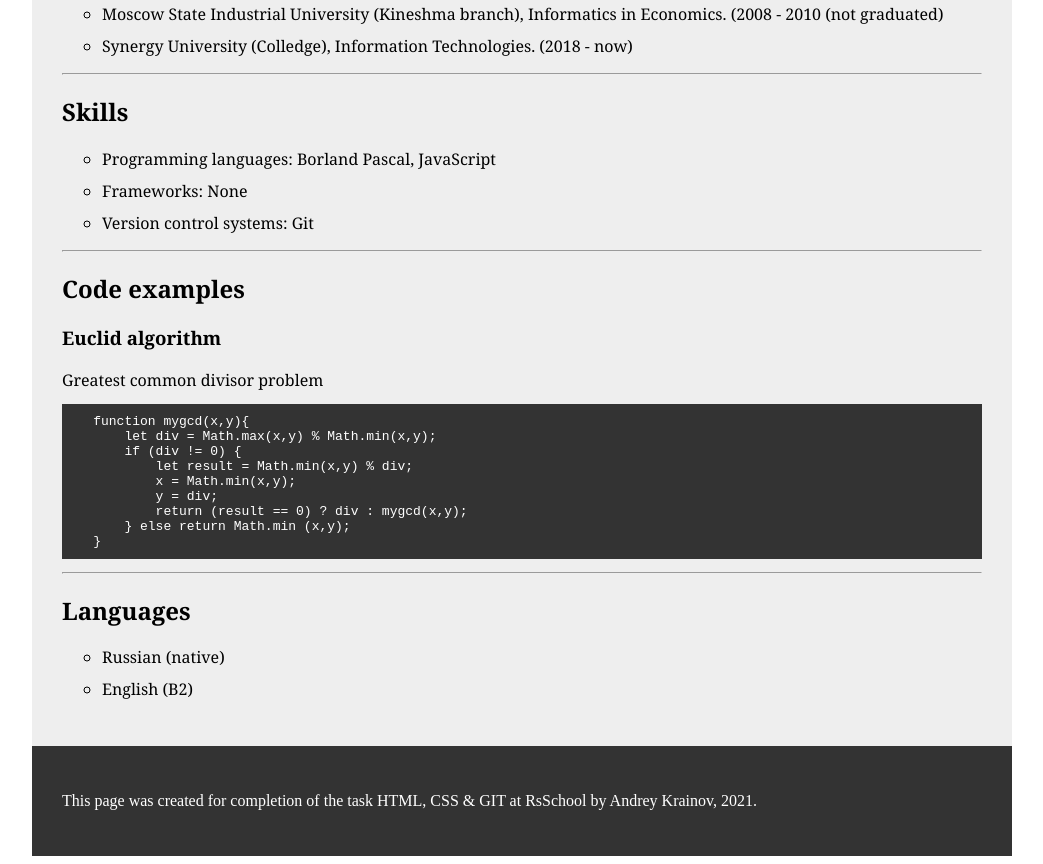
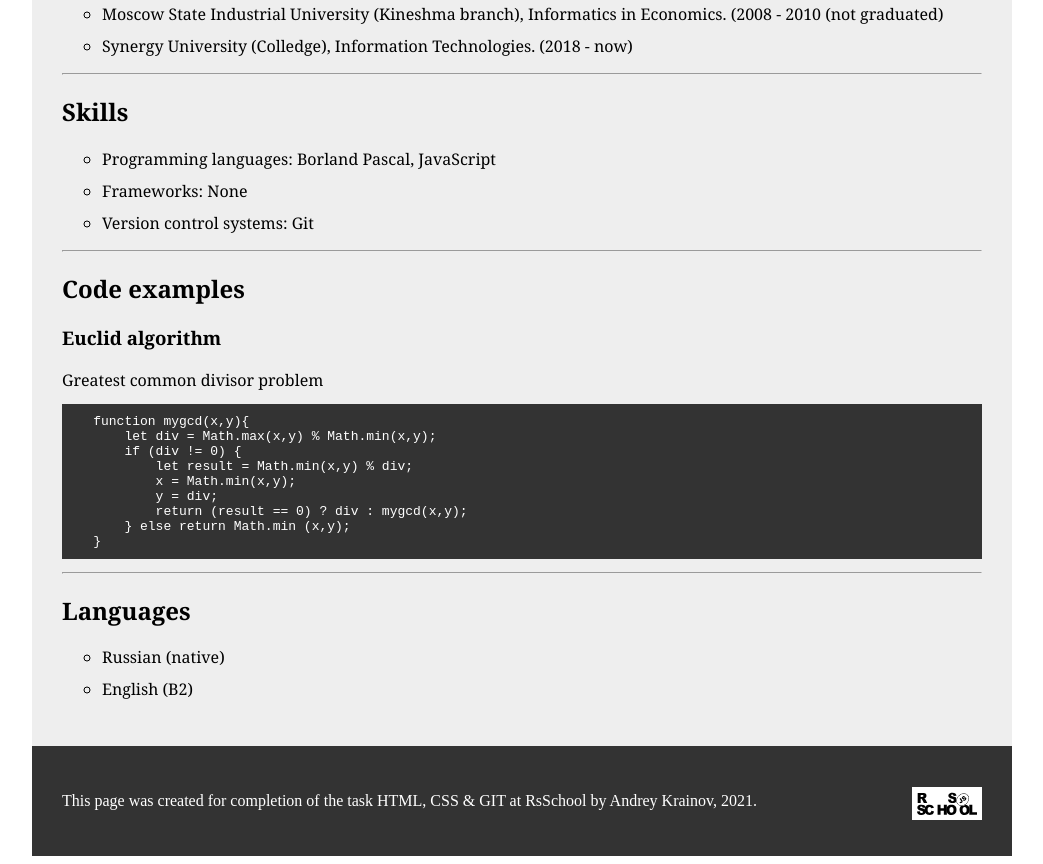
Before and after one commit to metalawp/rsschool-cv, a plain HTML site: page index.html in a window 1280 px wide. Shown: the part 1168-2032 px from the top of the page, without its empty margins (118-1161 px from the left). Drawn offline with Linux system fonts and the light colour scheme.

Commit message:
feat: added RsSchool link with logo in footer

```diff
--- a/index.html
+++ b/index.html
@@ -132,6 +132,9 @@
         <p>
           This page was created for completion of the task HTML, CSS & GIT at
           RsSchool by Andrey Krainov, 2021.
+          <a href="https://rs.school/js/" target="_blank"
+            ><img class="rss" src="rs_school_js.svg" alt="RsSchool logo"
+          /></a>
         </p>
       </div>
     </footer>
--- a/main.css
+++ b/main.css
@@ -115,3 +115,10 @@ pre {
   display: block;
   content: "";
 }
+.rss {
+  margin-top: -5px;
+  float: right;
+  padding: 5px;
+  width: 60px;
+  background-color: #fff;
+}
```
Also changed, not shown: rs_school_js.svg (added).
